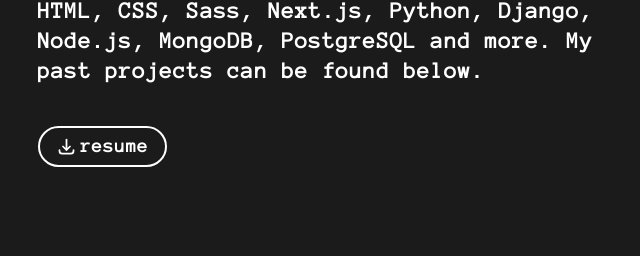
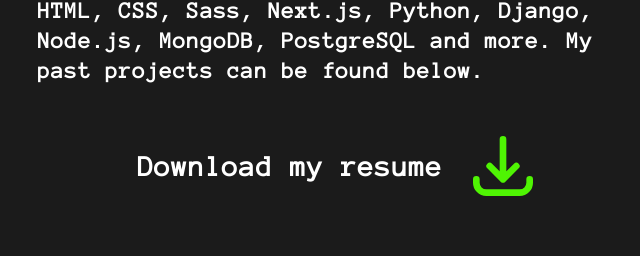
Before and after one commit to tatyanakarlen/PortfolioWebsite, a React (Create React App) app: page / in a window 1280 px wide. Shown: the part 1436-1692 px from the top of the page, without its empty margins (300-940 px from the left). Built offline with nearby package versions, Linux system fonts and the light colour scheme; a web font is replaced by a local one.

Commit message:
testing new resume link

```diff
--- a/src/components/About/About.css
+++ b/src/components/About/About.css
@@ -56,3 +56,16 @@
 .resume-container svg {
   font-size: 2.1rem;
 }
+
+.resume-link-container {
+  align-items: center;
+    display: flex;
+    font-size: 2.5rem;
+    justify-content: center;
+    gap: 2rem;
+}
+
+.resume-link-container svg {
+  color: var(--color-green);
+    font-size: 8rem;
+}
--- a/src/components/About/About.jsx
+++ b/src/components/About/About.jsx
@@ -33,12 +33,18 @@ const About = () => {
         projects can be found below.
       </p>
       <br />
-      <div class="resume-container">
+      <div className="resume-link-container">
+        <h3>Download my resume</h3>
+        <HiOutlineDownload />
+
+
+      </div>
+      {/* <div class="resume-container">
         <a class="resume-link" target="_blank" href={resumeLink}>
           <HiOutlineDownload />
           resume
         </a>
-      </div>
+      </div> */}
     </div>
   );
 };
```
